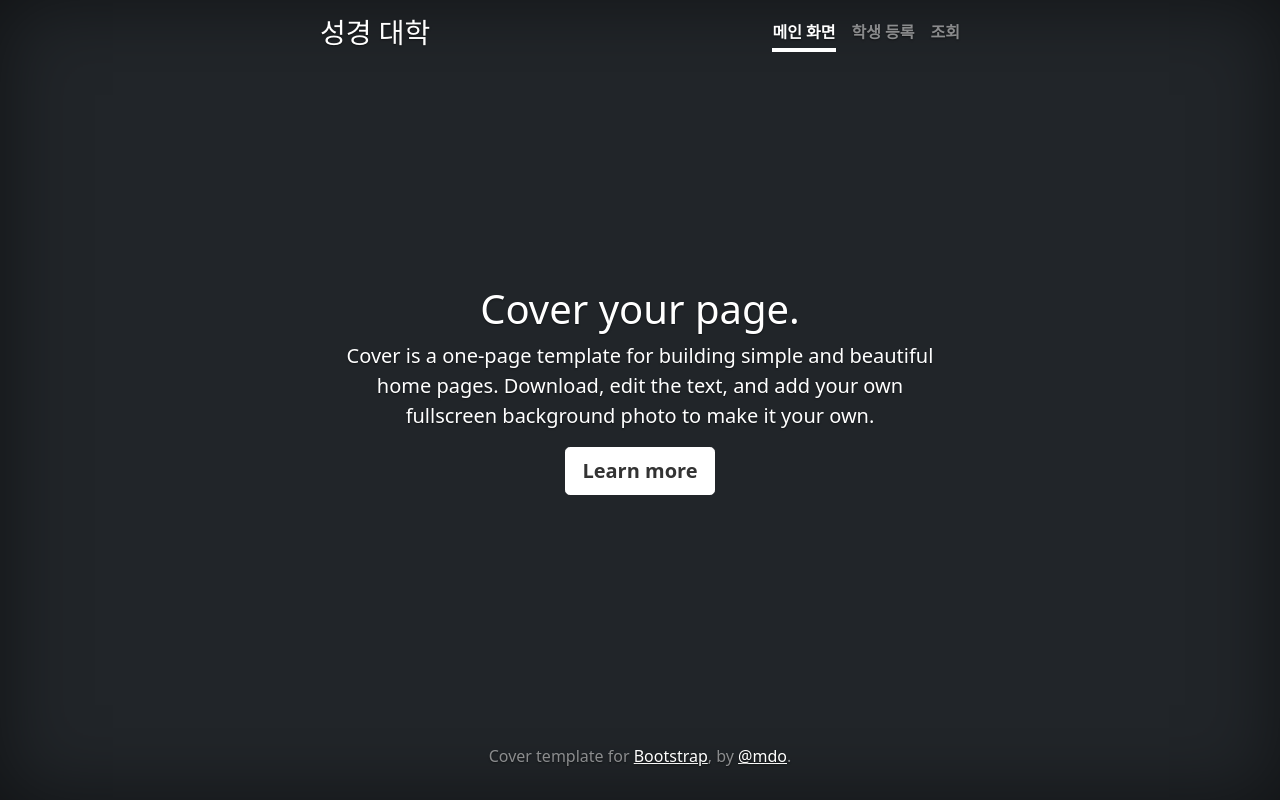
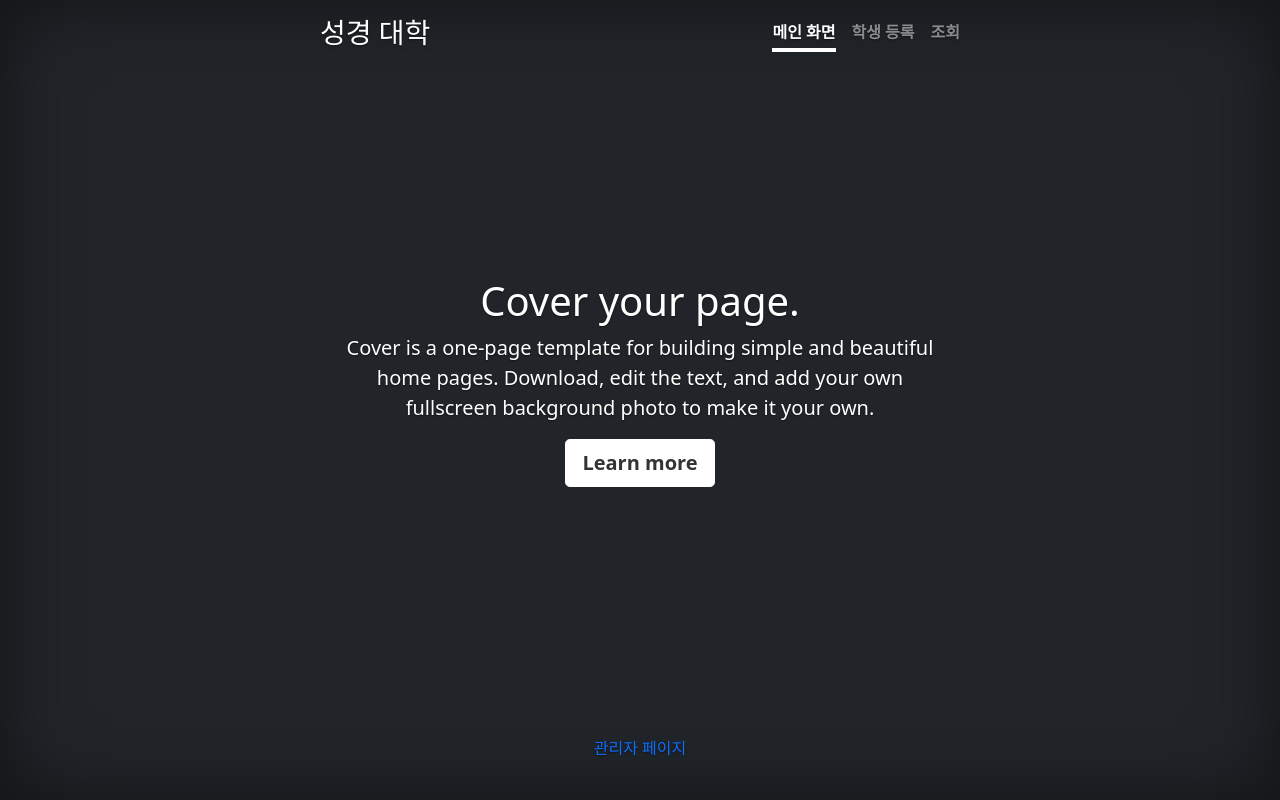
Before and after one commit to lambrosopos/bible-school-web-app, a Django app: page / in a window 1280 px wide. Run offline with Django 3.2, Linux system fonts and the light colour scheme; some libraries are stand-ins or nearby versions.

Commit message:
fix footer for django admin page

```diff
--- a/bible_school/bible_school/urls.py
+++ b/bible_school/bible_school/urls.py
@@ -18,5 +18,5 @@ from django.urls import path, include
 
 urlpatterns = [
     path('', include('app.urls')),
-    path('admin/', admin.site.urls),
+    path('admin/', admin.site.urls, name="admin"),
 ]
--- a/bible_school/templates/navbars.html
+++ b/bible_school/templates/navbars.html
@@ -30,8 +30,8 @@
   </header>
 {% block body_common %}
 {% endblock %}
-<footer class="mt-auto text-white-50">
-  <p>Cover template for <a href="https://getbootstrap.com/" class="text-white">Bootstrap</a>, by <a href="https://twitter.com/mdo" class="text-white">@mdo</a>.</p>
+<footer class="mt-auto">
+  <p><a href="/admin" class="nav-link">관리자 페이지</a></p>
 </footer>
 </div>
 {% endblock %}
```
